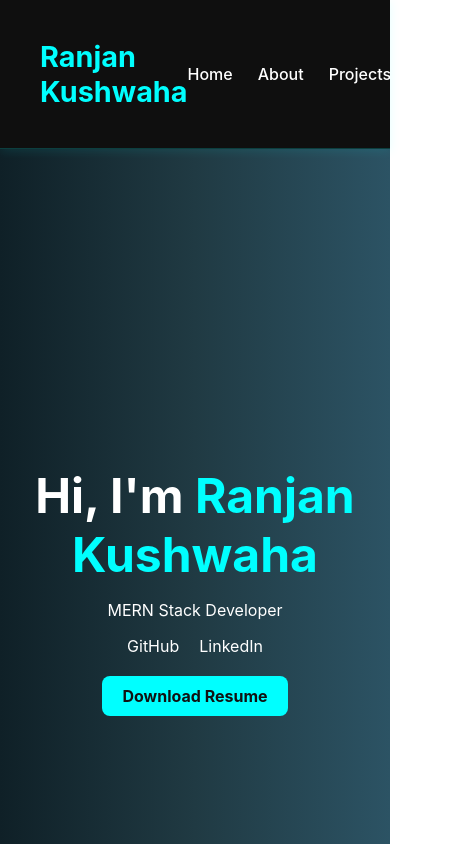
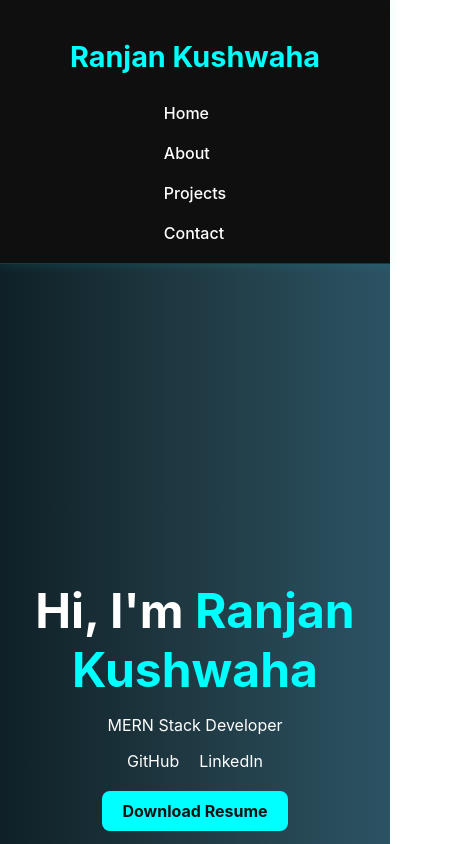
Before and after one commit to ranjan986/my-portfolio, a React (Create React App) app: page / in a window 390 px wide. Shown: the top 844 px of the page, 476 px wide, since content can reach past the window. Built offline with nearby package versions, Linux system fonts and the light colour scheme.

Commit message:
Update Navbar.css

```diff
--- a/src/components/Navbar.css
+++ b/src/components/Navbar.css
@@ -52,3 +52,19 @@
 .navbar li a:hover::after {
   width: 100%;
 }
+
+@media (max-width: 768px) {
+  .navbar {
+    flex-direction: column;
+    align-items: center;
+  }
+
+  .navbar ul {
+    flex-direction: column;
+    gap: 10px;
+  }
+
+  .navbar ul li {
+    margin: 5px 0;
+  }
+}
```
